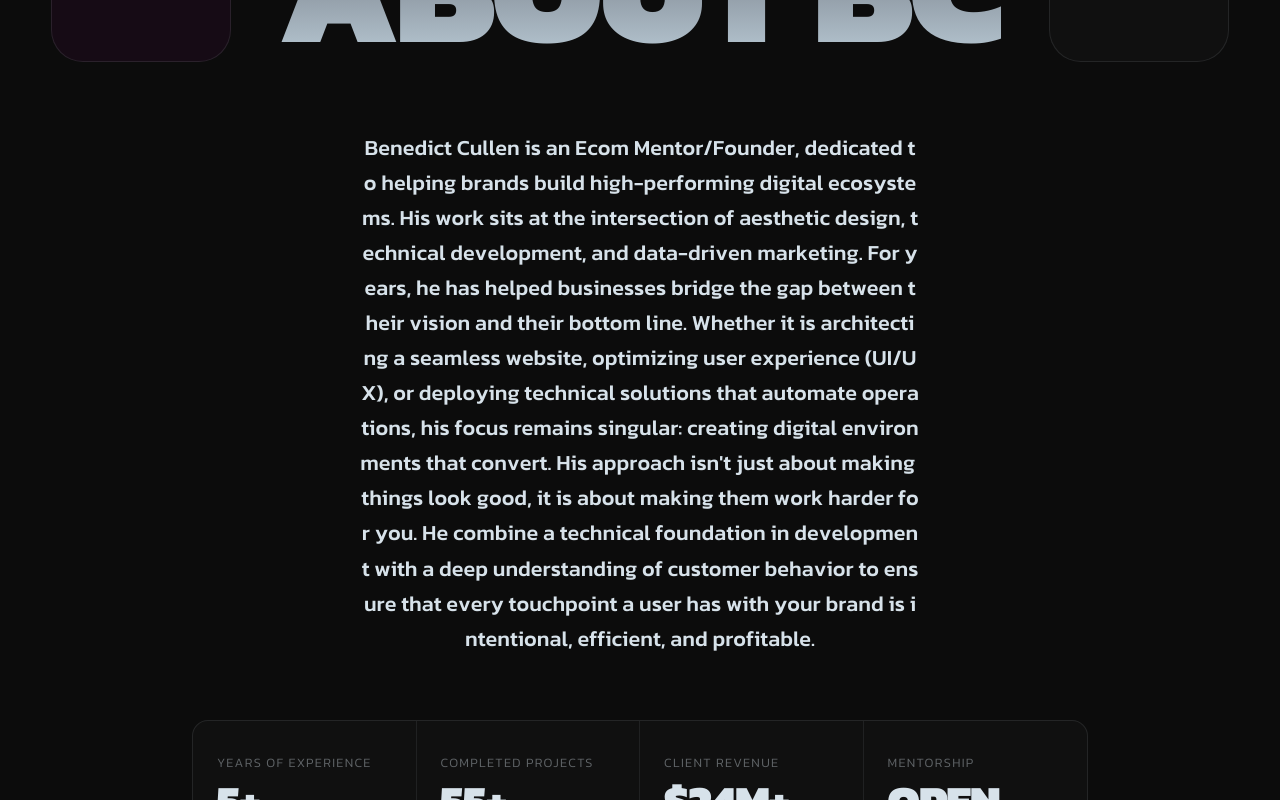
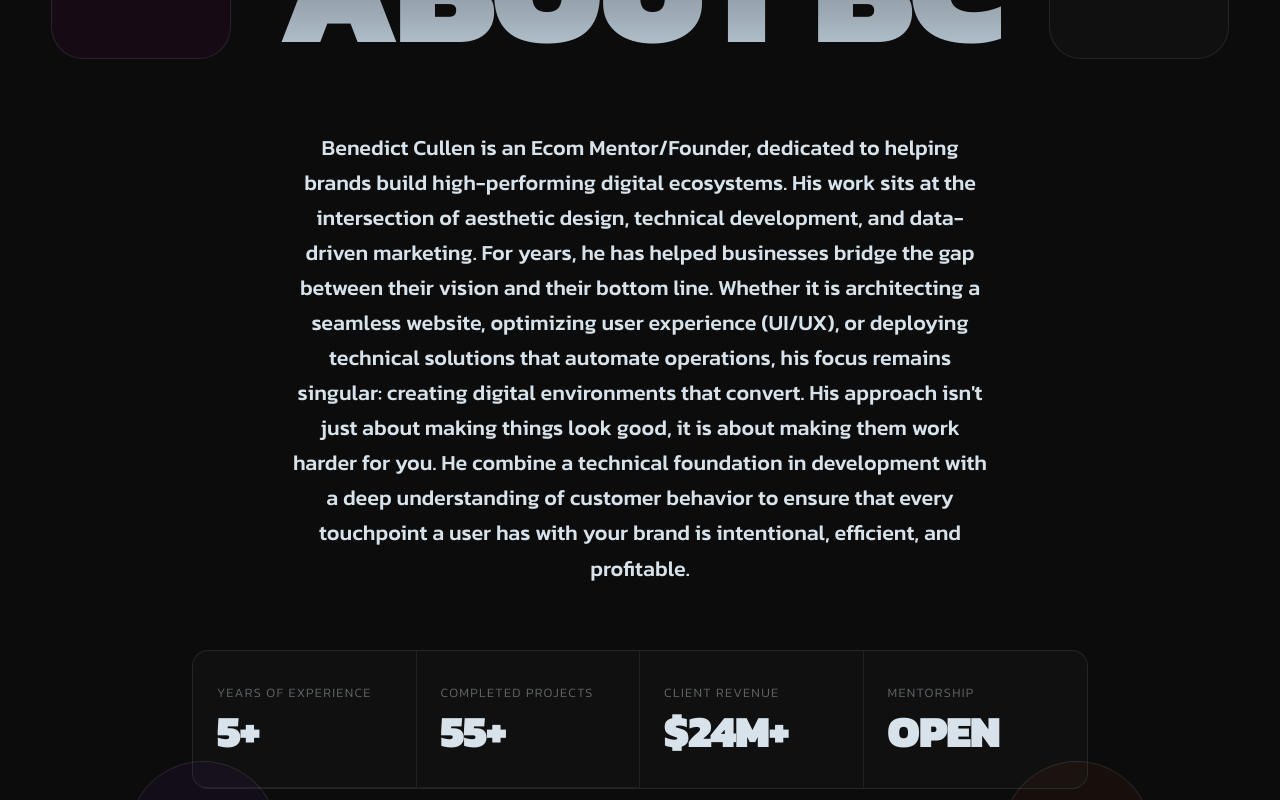
Before and after one commit to martechdevx/cullen-website-portfolio, a React (Vite) app in the folder cullen-website/cullen-portfolio/: page / in a window 1280 px wide. Shown: the part 1720-2520 px from the top of the page. Built offline with nearby package versions, Linux system fonts and the light colour scheme.

Commit message:
fix: prevent abnormal word breaking

```diff
--- a/cullen-website/cullen-portfolio/src/components/AboutSection.tsx
+++ b/cullen-website/cullen-portfolio/src/components/AboutSection.tsx
@@ -77,7 +77,13 @@ export default function AboutSection() {
         <AnimatedText
           text={ABOUT_TEXT}
           className="font-medium text-center leading-relaxed"
-          style={{ color: '#D7E2EA', fontSize: 'clamp(1rem, 2vw, 1.35rem)', maxWidth: 560 }}
+          style={{ color: '#D7E2EA',
+            fontSize: 'clamp(1rem, 2vw, 1.35rem)',
+            maxWidth: 700,
+            whiteSpace: 'normal',
+            wordBreak: 'keep-all',
+            overflowWrap: 'normal'
+            }}
         />
 
         {/* ── Stats bar ── */}
--- a/cullen-website/cullen-portfolio/src/components/AnimatedText.tsx
+++ b/cullen-website/cullen-portfolio/src/components/AnimatedText.tsx
@@ -1,38 +1,51 @@
-import { useRef, CSSProperties } from 'react'
+import { useRef } from 'react'
 import { motion, useScroll, useTransform, MotionValue } from 'framer-motion'
 
-function AnimatedChar({ char, progress, start, end }: { char: string; progress: MotionValue<number>; start: number; end: number }) {
+function AnimatedWord({
+  word,
+  progress,
+  start,
+  end,
+}: {
+  word: string
+  progress: MotionValue<number>
+  start: number
+  end: number
+}) {
   const opacity = useTransform(progress, [start, end], [0.15, 1])
   return (
-    <span className="relative inline-block">
-      <span className="opacity-0 select-none">{char === ' ' ? '\u00A0' : char}</span>
-      <motion.span className="absolute inset-0" style={{ opacity }}>
-        {char === ' ' ? '\u00A0' : char}
-      </motion.span>
-    </span>
+    <motion.span
+      style={{ opacity, display: 'inline' }}
+    >
+      {word}{' '}
+    </motion.span>
   )
 }
 
 interface AnimatedTextProps {
   text: string
   className?: string
-  style?: CSSProperties
+  style?: React.CSSProperties
 }
 
 export default function AnimatedText({ text, className = '', style }: AnimatedTextProps) {
   const ref = useRef<HTMLParagraphElement>(null)
-  const { scrollYProgress } = useScroll({ target: ref, offset: ['start 0.8', 'end 0.2'] })
-  const chars = text.split('')
+  const { scrollYProgress } = useScroll({
+    target: ref,
+    offset: ['start 0.8', 'end 0.2'],
+  })
+
+  const words = text.split(' ')
 
   return (
-    <p ref={ref} className={className} style={style}>
-      {chars.map((char, i) => (
-        <AnimatedChar
+    <p ref={ref} className={className} style={{ ...style, wordBreak: 'normal', overflowWrap: 'normal' }}>
+      {words.map((word, i) => (
+        <AnimatedWord
           key={i}
-          char={char}
+          word={word}
           progress={scrollYProgress}
-          start={i / chars.length}
-          end={(i + 1) / chars.length}
+          start={i / words.length}
+          end={(i + 1) / words.length}
         />
       ))}
     </p>
```
